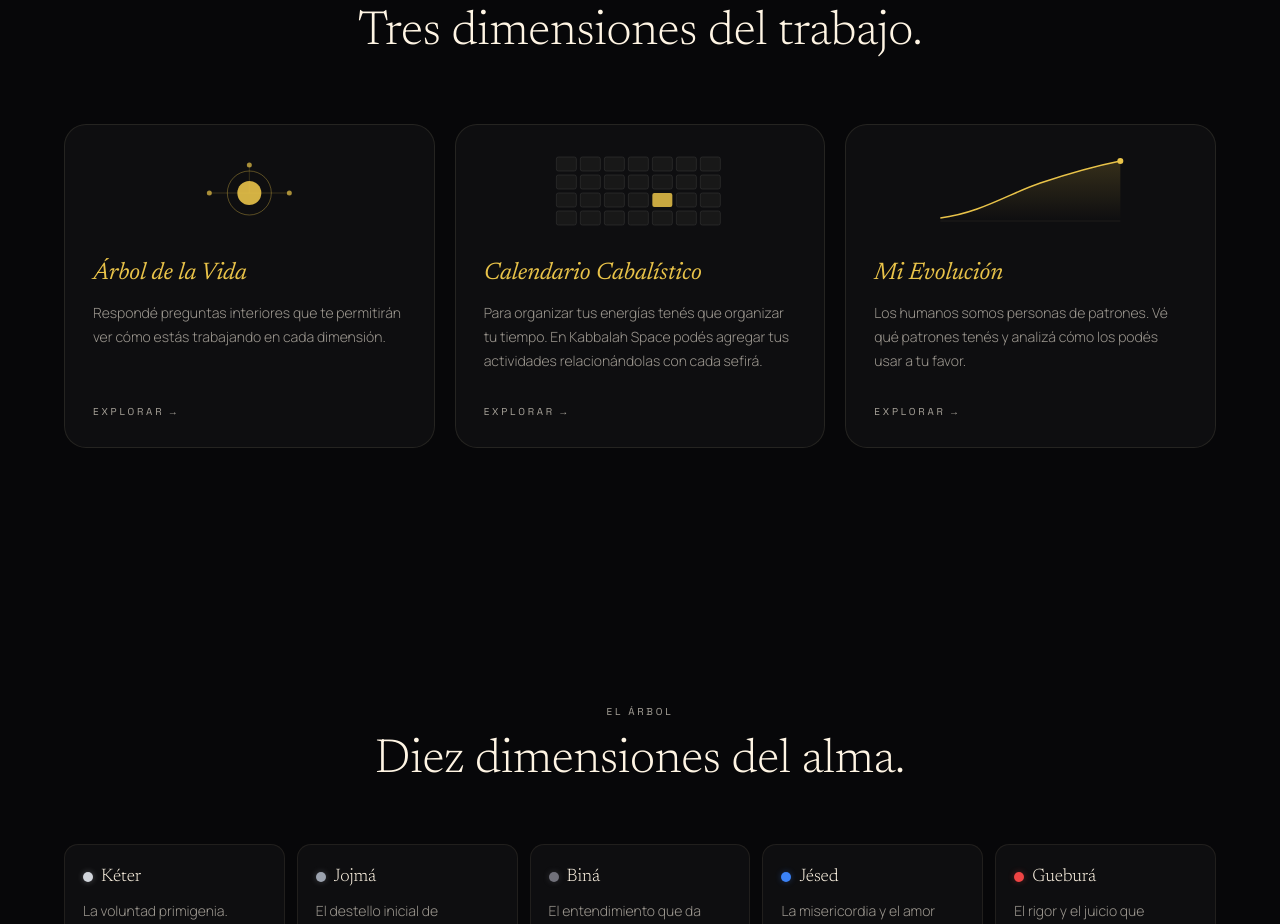
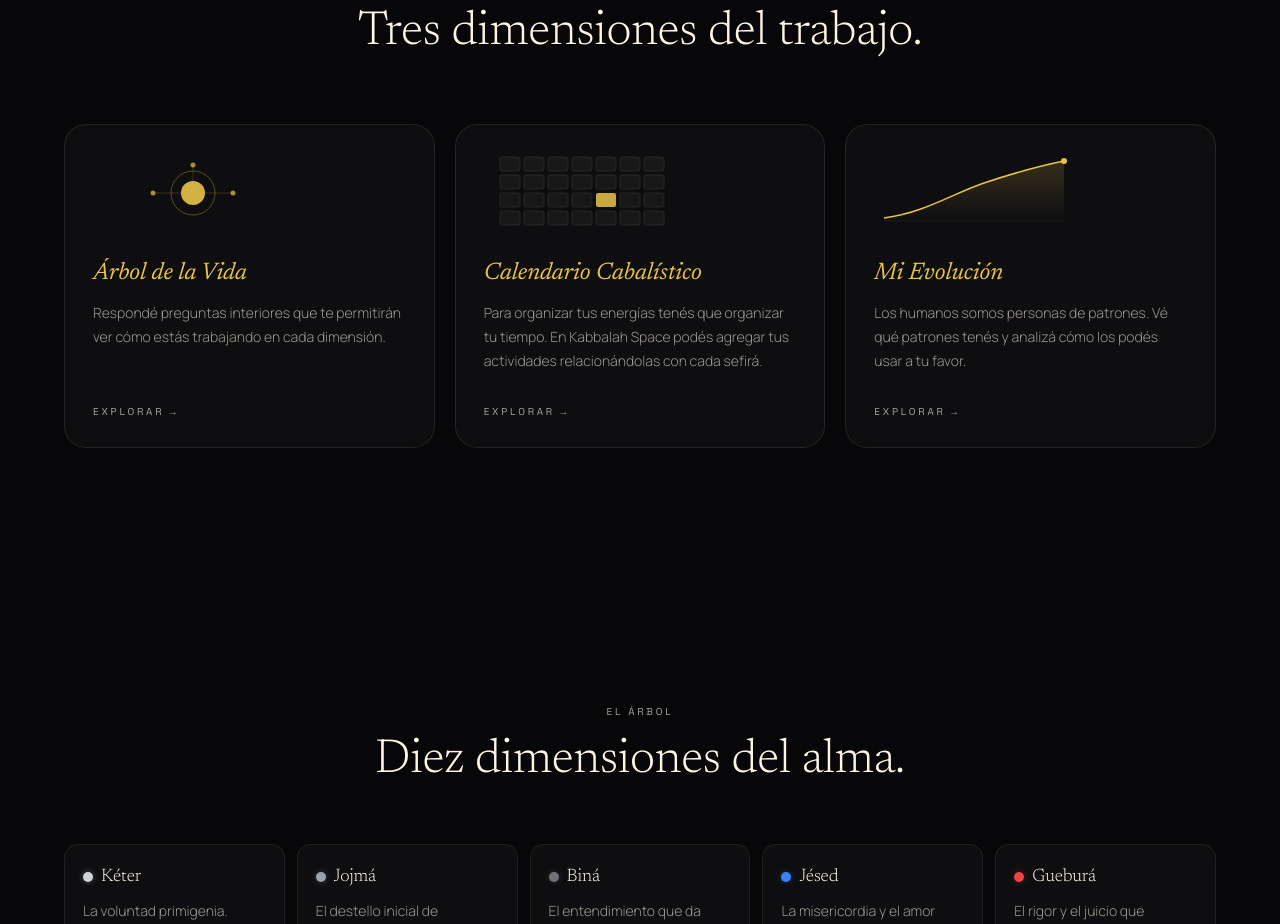
Before and after one commit to zAlexander19/kabbalah-space, a React (Vite) app in the folder frontend/: page / in a window 1280 px wide. Shown: the part 1840-2764 px from the top of the page. Built offline with nearby package versions, Linux system fonts and the light colour scheme; no server answers.

Commit message:
feat(inicio): tarjetas de Módulos navegan a su vista (espejo/calendario/evolucion)
Las 3 cards del landing (Árbol de la Vida, Calendario Cabalístico, Mi Evolución)
ahora son botones tappables que llaman onNavigate con su target. InicioModule
plumbea onNavigate a InicioModulos.

```diff
--- a/frontend/src/inicio/InicioModule.tsx
+++ b/frontend/src/inicio/InicioModule.tsx
@@ -47,7 +47,7 @@ export default function InicioModule({ onNavigate }: Props) {
       <main className="relative">
         <InicioHero onEnterEspejo={goToEspejo} />
         <InicioPremisa />
-        <InicioModulos />
+        <InicioModulos onNavigate={onNavigate} />
         <InicioSefirot />
         <InicioMarquee />
         <InicioCtaFinal onEnterEspejo={goToEspejo} />
--- a/frontend/src/inicio/components/InicioModulos.tsx
+++ b/frontend/src/inicio/components/InicioModulos.tsx
@@ -1,20 +1,33 @@
 import { useRef } from 'react';
 import { motion, useInView, useReducedMotion } from 'framer-motion';
+import type { InicioNavTarget } from './InicioNav';
 
 type CardData = {
   art: React.ReactNode;
   title: string;
   body: string;
+  target: InicioNavTarget;
 };
 
-function ModuleCard({ art, title, body }: CardData) {
+function ModuleCard({
+  art,
+  title,
+  body,
+  target,
+  onNavigate,
+}: CardData & { onNavigate: (t: InicioNavTarget) => void }) {
   return (
-    <article className="ks-module-card p-7 flex flex-col">
+    <button
+      type="button"
+      onClick={() => onNavigate(target)}
+      aria-label={`Ir a ${title}`}
+      className="ks-module-card p-7 flex flex-col text-left w-full cursor-pointer transition-transform duration-200 hover:-translate-y-1 focus:outline-none focus-visible:ring-2 focus-visible:ring-gold/60"
+    >
       <div className="h-20">{art}</div>
       <h3 className="ks-serif italic text-gold text-2xl mb-3 mt-6">{title}</h3>
       <p className="ks-body text-sm mb-8 flex-1">{body}</p>
       <span className="ks-eyebrow text-gold mt-auto inline-block">EXPLORAR →</span>
-    </article>
+    </button>
   );
 }
 
@@ -84,20 +97,27 @@ const CARDS: CardData[] = [
     art: EspejoArt,
     title: 'Árbol de la Vida',
     body: 'Respondé preguntas interiores que te permitirán ver cómo estás trabajando en cada dimensión.',
+    target: 'espejo',
   },
   {
     art: CalendarioArt,
     title: 'Calendario Cabalístico',
     body: 'Para organizar tus energías tenés que organizar tu tiempo. En Kabbalah Space podés agregar tus actividades relacionándolas con cada sefirá.',
+    target: 'calendario',
   },
   {
     art: EvolucionArt,
     title: 'Mi Evolución',
     body: 'Los humanos somos personas de patrones. Vé qué patrones tenés y analizá cómo los podés usar a tu favor.',
+    target: 'evolucion',
   },
 ];
 
-export default function InicioModulos() {
+type Props = {
+  onNavigate: (target: InicioNavTarget) => void;
+};
+
+export default function InicioModulos({ onNavigate }: Props) {
   const ref = useRef<HTMLElement>(null);
   const inView = useInView(ref, { once: true, margin: '0px 0px -15% 0px' });
   const reduced = useReducedMotion();
@@ -121,7 +141,7 @@ export default function InicioModulos() {
         </div>
         <div className="grid grid-cols-1 md:grid-cols-3 gap-5">
           {CARDS.map((card) => (
-            <ModuleCard key={card.title} {...card} />
+            <ModuleCard key={card.title} {...card} onNavigate={onNavigate} />
           ))}
         </div>
       </div>
```
